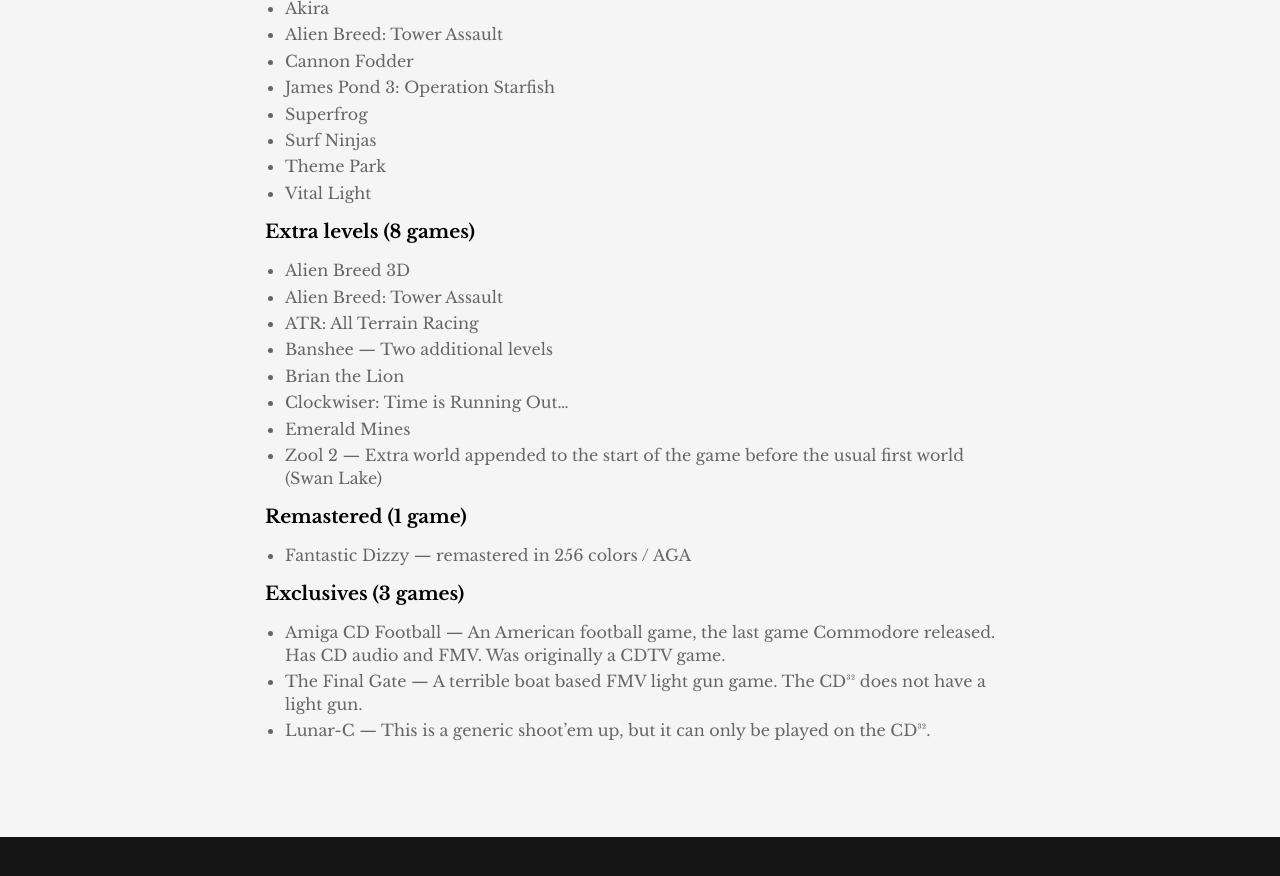
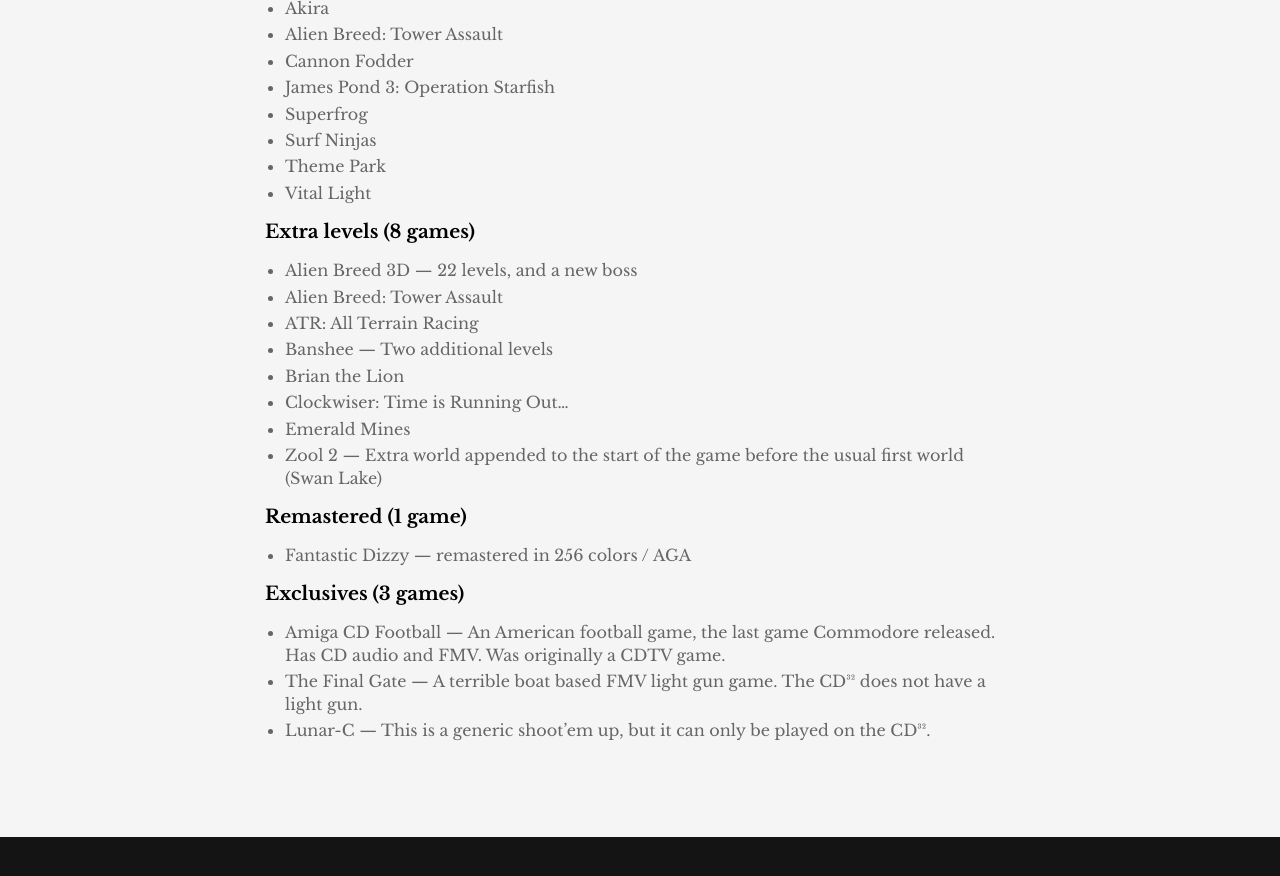
Before and after one commit to amigavision/amigavision.github.io, a Jekyll site: the page built from cd32.md, in a window 1280 px wide and 900 px high, scrolled down 2696 px. Shown: the top 876 px of the window. Built offline with Jekyll 4.4.1, drawn with Linux system fonts in a browser that asks for light colours.

Commit message:
More details on AB3D

```diff
--- a/cd32.md
+++ b/cd32.md
@@ -89,7 +89,7 @@
 
 ### Extra levels (8 games)
 
-* Alien Breed 3D
+* Alien Breed 3D — 22 levels, and a new boss
 * Alien Breed: Tower Assault
 * ATR: All Terrain Racing
 * Banshee — Two additional levels
```
